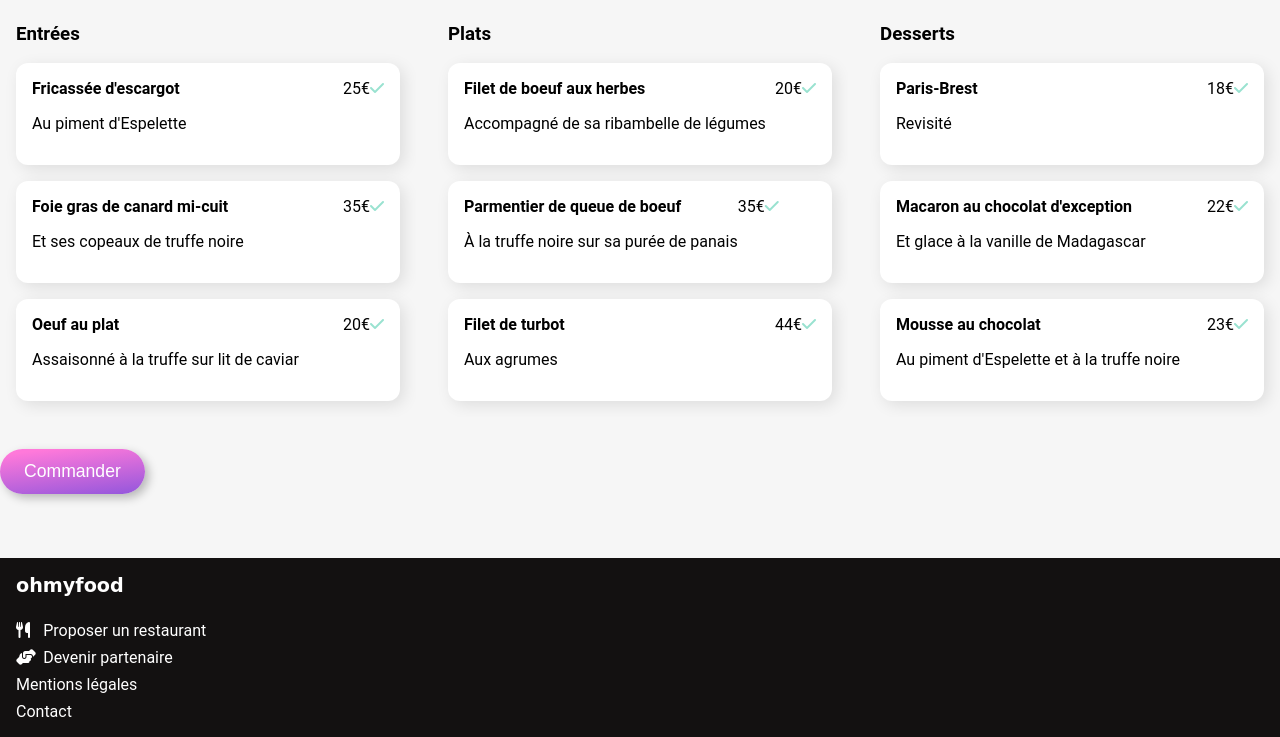
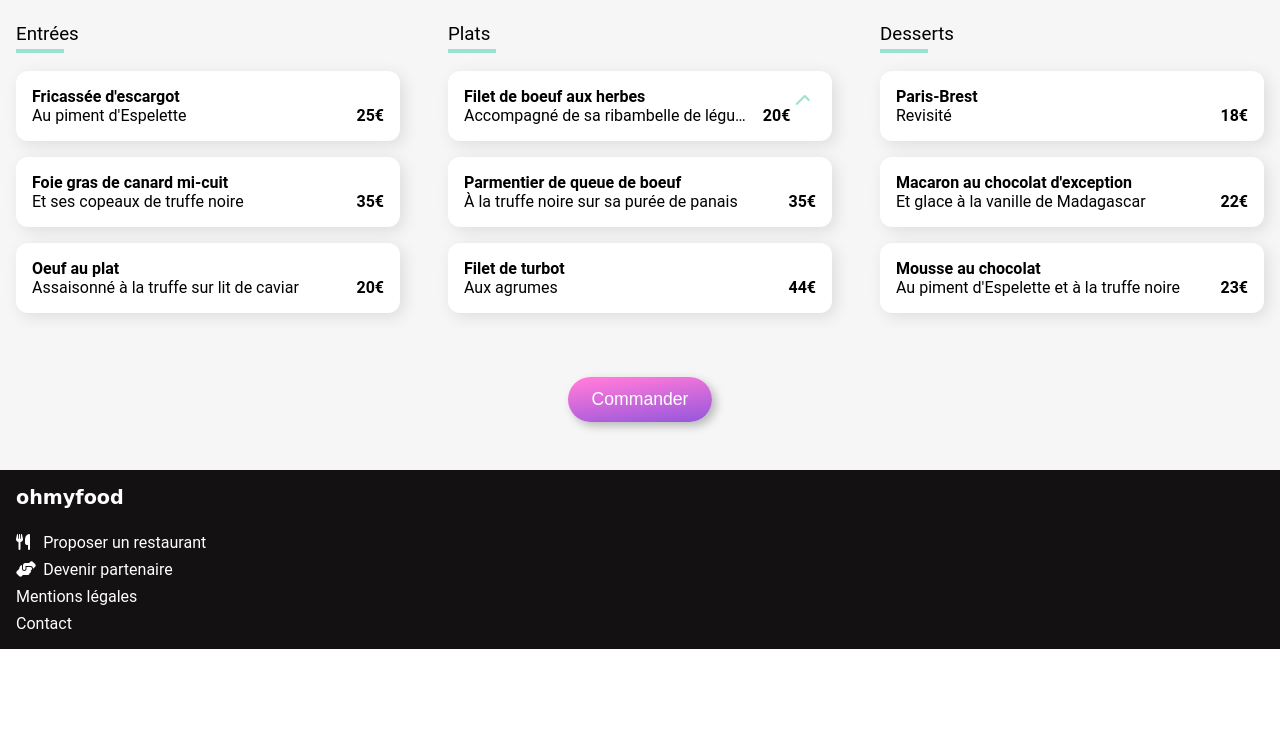
Before and after one commit to bouha85/P3_OC_KAHINA, a website: page la-palette-du-gout.html in a window 1280 px wide. Shown: the part 322-1059 px from the top of the page. After the commit the page ends 971 px from the top, so only its background shows below. Drawn offline with Linux system fonts and the light colour scheme.

Commit message:
rectifier les class de la page la palette du gout html et scss

```diff
--- a/_base.scss
+++ b/_base.scss
@@ -4,6 +4,14 @@ body{
 }
 ul{
     padding-inline-start: 0;
+}
+figure{
+    padding: 0;
+    margin: 0;
+}
+p{
+    margin-block-start: 0;
+    margin-block-end: 0;
 }
 
 $color-primary: #9356DC;
@@ -25,8 +33,8 @@ $color-tertiary: #99E2D0;
     background: linear-gradient(353deg,#9356dc 0%, #ff79da 90%);
 
     &:hover{
-        background-color: rgb(223, 124, 223);
-        box-shadow: .25rem .25rem 10px rgb(0, 0, 0, 0.5);
+        background-color: #fff;
+        box-shadow: 0.25rem 0.25rem 10px rgb(0 0 0 / 50%);
 
     }
 }
@@ -58,6 +66,7 @@ $color-tertiary: #99E2D0;
         display: flex;
         flex-direction: column;
         padding: 1rem;
+
     }
 
     &_logo{
--- a/_menupage.scss
+++ b/_menupage.scss
@@ -37,17 +37,17 @@
         align-items: center;
         position: relative;
     }
-    /*&_like--bg{
+    &_like--bg{
         position: absolute;
         right: 2rem;
         top: 2.75rem;
         color: transparent;
-    }*/
+    }
 
     &_title{
         font-family: 'Shrikhand', cursive;
     }
-    &__btn {
+    &_btn {
         height: 2rem;
         width: 2rem;
         background-color: transparent;
@@ -73,10 +73,10 @@
     overflow: hidden;
     padding: 0 1rem;
     &_title{
-        text-transform: uppercase;
         position: relative;
         padding-bottom: 0.5rem;
         font-weight: normal;
+
         &::after{
             content: "";
             width: 3rem;
@@ -85,6 +85,7 @@
             position: absolute;
             left: 0;
             bottom: 0;
+
         }
     }
 }
@@ -98,6 +99,7 @@
     box-shadow: 0.25rem 0.25rem 1rem rgba(0,0,0,0.1);
     overflow: hidden;
     cursor: pointer;
+
     /*animation: itemApper 0.6s;
     animation-timing-function: cubic-bezier(.5,1.58,.34,.82);
     animation-fill-mode: both;
@@ -109,7 +111,7 @@
         overflow: hidden;
         flex:1,
     }
-    &__title {
+    &_title {
         margin: 0;
         white-space: nowrap;
         text-overflow: ellipsis;
@@ -118,14 +120,17 @@
     &_description{
         margin: 0;
         white-space: nowrap;
+        overflow: hidden;
         text-overflow: ellipsis;
-        overflow: hidden;
+
     }
     &_price{
         font-weight: bold;
         display: flex;
         justify-content: flex-end;
+        align-items: flex-end;
         padding-left: 0.5rem;
+
     }
     &_confirmation{
         background-color: $color-tertiary;
@@ -154,7 +159,7 @@
         transform: rotate(0);
       }
 
-      &__icone {
+    &_icone {
         color: $color-tertiary;
       }
 
@@ -170,8 +175,4 @@
   .commandBtn {
     @include button(primary);
     cursor: pointer;
-    margin-top: 2rem;
-    margin-bottom: 4rem;
-    position: relative;
-    justify-content: center;
   }
--- a/la-palette-du-gout.html
+++ b/la-palette-du-gout.html
@@ -27,140 +27,142 @@
         </header>
         <div class="submenus">
         <section class="submenu">
-            <h3 class="submenu__title">Entrées</h3>
+            <h3 class="submenu_title">Entrées</h3>
             <ul>
                 <li class="menuItem delay-0">
                         <div class="menuItem_infos">
-                        <h4 class="menuItem__title">Fricassée d'escargot</h4>
-                        <p class="menuItem__description">Au piment d'Espelette </p>
+                        <h4 class="menuItem_title">Fricassée d'escargot</h4>
+                        <p class="menuItem_description">Au piment d'Espelette </p>
                         </div>
-                            <span class="menuItem__price">25€</span>
+                            <span class="menuItem_price">25€</span>
 
-                    <div class="menuItem__confirmation">
-                    <div class="menuItem__wrapIcone">
-                        <i class="fas fa-check menuItem__icone"></i>
+                    <div class="menuItem_confirmation">
+                    <div class="menuItem_wrapIcone">
+                        <i class="fas fa-check menuItem_icone"></i>
                     </div>
                 </div>
                 </li>
                 <li class="menuItem delay-1">
                     <div class="menuItem_infos">
-                        <h4 class="menuItem__title">Foie gras de canard mi-cuit</h4>
-                        <p class="menuItem__description">Et ses copeaux de truffe noire</p>
+                        <h4 class="menuItem_title">Foie gras de canard mi-cuit</h4>
+                        <p class="menuItem_description">Et ses copeaux de truffe noire</p>
                         </div>
-                            <span class="menuItem__price">35€</span>
+                            <span class="menuItem_price">35€</span>
 
-                    <div class="menuItem__confirmation">
-                    <div class="menuItem__wrapIcone">
-                        <i class="fas fa-check menuItem__icone"></i>
+                    <div class="menuItem_confirmation">
+                    <div class="menuItem_wrapIcone">
+                        <i class="fas fa-check menuItem_icone"></i>
                     </div>
                 </div>
                 </li>
                 <li class="menuItem delay-2">
                     <div class="menuItem_infos">
-                    <h4 class="menuItem__title">Oeuf au plat</h4>
-                    <p class="menuItem__description">Assaisonné à la truffe sur lit de caviar</p>
+                    <h4 class="menuItem_title">Oeuf au plat</h4>
+                    <p class="menuItem_description">Assaisonné à la truffe sur lit de caviar</p>
                     </div>
-                    <span class="menuItem__price">20€</span>
+                    <span class="menuItem_price">20€</span>
 
-                    <div class="menuItem__confirmation">
-                    <div class="menuItem__wrapIcone">
-                        <i class="fas fa-check menuItem__icone"></i>
+                    <div class="menuItem_confirmation">
+                    <div class="menuItem_wrapIcone">
+                        <i class="fas fa-check menuItem_icone"></i>
                     </div>
                     </div>
                 </li>
             </ul>
         </section>
         <section class="submenu">
-            <h3 class="submenu__title">Plats</h3>
+            <h3 class="submenu_title">Plats</h3>
             <ul>
                 <li class="menuItem delay-3">
                     <div class="menuItem_infos">
-                        <h4 class="menuItem__title">Filet de boeuf aux herbes</h4>
-                        <p class="menuItem__description">Accompagné de sa ribambelle de légumes</p>
+                        <h4 class="menuItem_title">Filet de boeuf aux herbes</h4>
+                        <p class="menuItem_description">Accompagné de sa ribambelle de légumes</p>
                         </div>
-                            <span class="menuItem__price">20€</span>
+                            <span class="menuItem_price">20€</span>
 
                     <div>
-                    <div class="menuItem__wrapIcone">
-                        <i class="fas fa-check menuItem__icone"></i>
+                    <div class="menuItem_wrapIcone">
+                        <i class="fas fa-check menuItem_icone"></i>
                     </div>
                     </div>
                 </li>
                 <li class="menuItem delay-4">
-                    <div class="main-infos">
-                        <h4 class="menuItem__title">Parmentier de queue de boeuf</h4>
-                        <p class="menuItem__description">À la truffe noire sur sa purée de panais</p>
+                    <div class="menuItem_infos">
+                        <h4 class="menuItem_title">Parmentier de queue de boeuf</h4>
+                        <p class="menuItem_description">À la truffe noire sur sa purée de panais</p>
                         </div>
-                        <span class="menuItem__price">35€</span>
+                        <span class="menuItem_price">35€</span>
 
-                    <div class="menuItem__confirmation">
-                    <div class="menuItem__wrapIcone">
-                        <i class="fas fa-check menuItem__icone"></i>
+                    <div class="menuItem_confirmation">
+                    <div class="menuItem_wrapIcone">
+                        <i class="fas fa-check menuItem_icone"></i>
                     </div>
                     </div>
                 </li>
                 <li class="menuItem delay-5">
                     <div class="menuItem_infos">
-                        <h4 class="menuItem__title">Filet de turbot</h4>
-                            <p class="menuItem__description">Aux agrumes</p>
+                        <h4 class="menuItem_title">Filet de turbot</h4>
+                            <p class="menuItem_description">Aux agrumes</p>
                         </div>
-                        <span class="menuItem__price">44€</span>
-                    <div class="menuItem__confirmation">
-                    <div class="menuItem__wrapIcone">
-                        <i class="fas fa-check menuItem__icone"></i>
+                        <span class="menuItem_price">44€</span>
+                    <div class="menuItem_confirmation">
+                    <div class="menuItem_wrapIcone">
+                        <i class="fas fa-check menuItem_icone"></i>
                     </div>
                     </div>
                 </li>
             </ul>
         </section>
         <section class="submenu">
-            <h3>Desserts</h3>
+            <h3 class="submenu_title">Desserts</h3>
             <ul>
                 <li class="menuItem delay-6">
                     <div class="menuItem_infos">
-                        <h4 class="menuItem__title">Paris-Brest</h4>
-                            <p class="menuItem__description">Revisité</p>
+                        <h4 class="menuItem_title">Paris-Brest</h4>
+                            <p class="menuItem_description">Revisité</p>
                         </div>
-                            <span class="menuItem__price">18€</span>
+                            <span class="menuItem_price">18€</span>
 
-                    <div class="menuItem__confirmation">
-                    <div class="menuItem__wrapIcone">
-                        <i class="fas fa-check menuItem__icone"></i>
+                    <div class="menuItem_confirmation">
+                    <div class="menuItem_wrapIcone">
+                        <i class="fas fa-check menuItem_icone"></i>
                     </div>
                 </div>
                 </li>
 
                 <li class="menuItem delay-8">
                     <div class="menuItem_infos">
-                        <h4 class="menuItem__title">Macaron au chocolat d'exception</h4>
-                        <p class="menuItem__description">Et glace à la vanille de Madagascar</p>
+                        <h4 class="menuItem_title">Macaron au chocolat d'exception</h4>
+                        <p class="menuItem_description">Et glace à la vanille de Madagascar</p>
                         </div>
-                            <span class="menuItem__price">22€</span>
+                            <span class="menuItem_price">22€</span>
 
-                    <div class="menuItem__confirmation">
-                    <div class="menuItem__wrapIcone">
-                        <i class="fas fa-check menuItem__icone"></i>
+                    <div class="menuItem_confirmation">
+                    <div class="menuItem_wrapIcone">
+                        <i class="fas fa-check menuItem_icone"></i>
                     </div>
                 </div>
                 </li>
 
                 <li class="menuItem delay-9">
                     <div class="menuItem_infos">
-                        <h4 class="menuItem__title">Mousse au chocolat </h4>
-                        <p class="menuItem__description">Au piment d'Espelette et à la truffe noire</p>
+                        <h4 class="menuItem_title">Mousse au chocolat </h4>
+                        <p class="menuItem_description">Au piment d'Espelette et à la truffe noire</p>
                     </div>
-                            <span>23€</span>
+                            <span class="menuItem_price">23€</span>
 
-                    <div class="menuItem__confirmation">
-                    <div class="menuItem__wrapIcone">
-                        <i class="fas fa-check menuItem__icone"></i>
+                    <div class="menuItem_confirmation">
+                    <div class="menuItem_wrapIcone">
+                        <i class="fas fa-check menuItem_icone"></i>
                     </div>
                 </div>
                 </li>
             </ul>
         </section>
     </div>
+    <div class="wrapBtn">
     <button class="commandBtn">Commander</button>
+</div>
 </main>
 
 
--- a/main.scss
+++ b/main.scss
@@ -67,7 +67,7 @@
         margin: 1rem 0 1rem 0.75rem;
         box-shadow: 0.25rem 0.25rem 0.25rem rgba(0, 0, 0, 0.25);
         border-radius: 1.25rem;
-        background-color: #f6f6f6;
+        background-color: #ffffff;
         display: flex;
         position: relative;
 
```
Also changed, not shown: index.html (+5 -0 lines), style.css, 1 other file.
